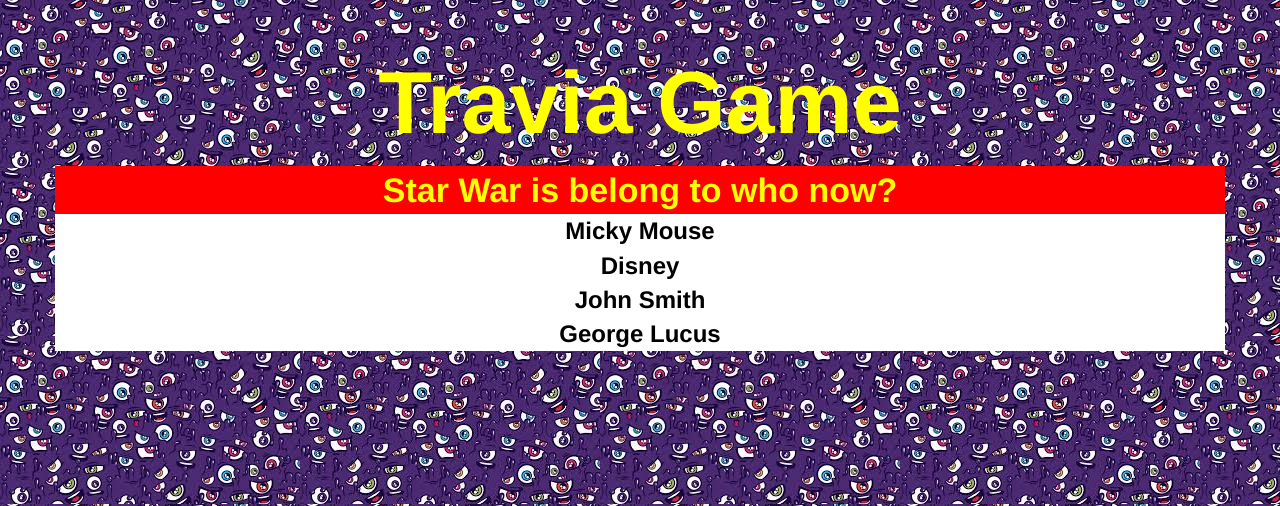
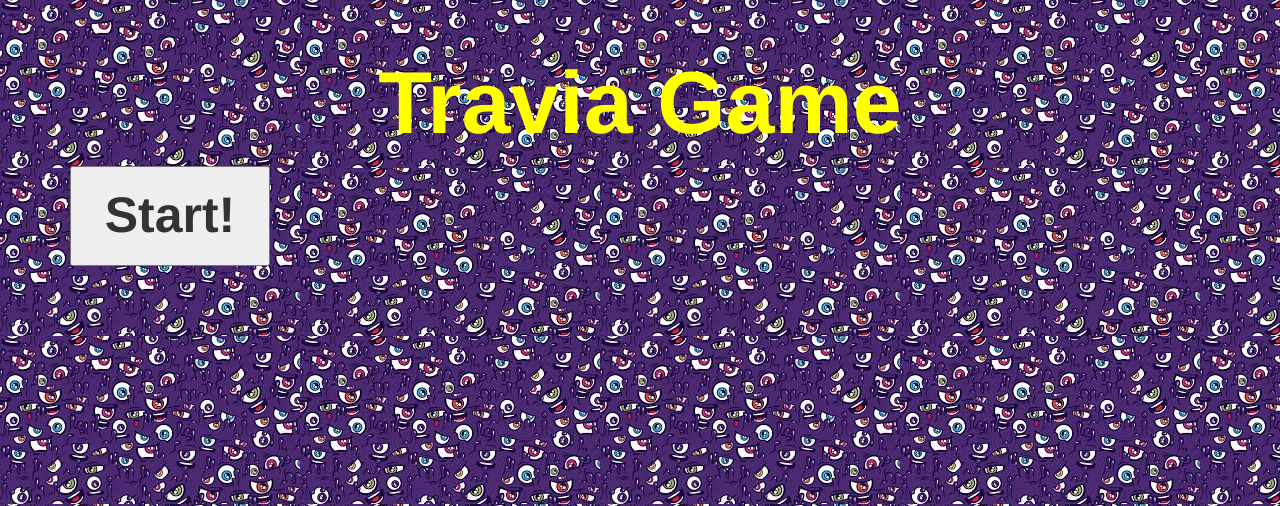
Before and after one commit to RickWLee/TriviaGame, a PHP site: page / in a window 1280 px wide. Shown: the top 506 px of the page. Run offline with PHP 8.4, Linux system fonts and the light colour scheme; some libraries are stand-ins or nearby versions.

Commit message:
create Start button

```diff
--- a/assets/css/style.css
+++ b/assets/css/style.css
@@ -37,3 +37,13 @@ header {
 
 
 }
+
+#start{
+
+	font-size: 50px;
+	font-weight: bolder;
+	width: 200px;
+	height: 100px;
+
+
+}
--- a/assets/javascript/app.js
+++ b/assets/javascript/app.js
@@ -54,31 +54,21 @@ $( document ).ready(function() {
 
 // Asking question with list of choices
 
+// $('#correct, #incorrect').hide();
+// $('#results').hide();
+
+
+
+	$('#quiz').hide();
+	$('#start').on('click', start);
+
 	Ask();
 
-// User will select the choice and the answer will be compared with correct answer
 
-	function SelectAns(){
-		$(".choice_ans").click("click",function() {
-
-		 	var result=$(this).data('select');
-
-		 	if (QnA[currentQindex].answer==result){
-		 		guessCorrect++;
-		 		console.log('Correct guess = '+ guessCorrect);
-		 		currentQindex++;
-		 	} else {
-		 		guessWrong++;
-		 		console.log('Incorrect guess = ' +guessWrong);
-				currentQindex++;
-		 	}
-
-
-		console.log(currentQindex);
-
-		});
-
-	}
+	function start() {
+    	$('#start').hide();
+    	$('#quiz').show();
+		}
 
 	function Ask(){
 
@@ -96,8 +86,34 @@ $( document ).ready(function() {
 
 			SelectAns();
 
+		}
 
-		}
+// User will select the choice and the answer will be compared with correct answer
+
+	function SelectAns(){
+		$(".choice_ans").click("click",function() {
+
+		 	var result=$(this).data('select');
+
+		 	if (QnA[currentQindex].answer==result){
+		 		guessCorrect++;
+		 		console.log('Correct guess = '+ guessCorrect);
+		 		currentQindex++;
+
+		 	} else {
+		 		guessWrong++;
+		 		console.log('Incorrect guess = ' +guessWrong);
+				currentQindex++;
+		 	}
+
+		console.log(currentQindex);
+
+		});
+
+	}
+
+
+
 
 
 
--- a/index.html
+++ b/index.html
@@ -13,13 +13,21 @@
 <body class="bgimage">
 
 <div class="container">
+
+<
 <br>
 <br>
 	<div class=row>
 		<header class="col-md-12">Travia Game</header>
+			<div class="col-md-12">
+				<button id="start">Start!</button>
+			</div>
+
 	</div>
+<form id=quiz>
+
 		<!-- trivia game starts in this section -->
-	<div class=row  >
+	<div class=row>
 		<!-- list question div -->
 		<div class="col-md-12" id="TQ"></div>
 		<!-- list choices div-->
@@ -28,6 +36,8 @@
 		<div class="col-md-12" id="TAns"></div>
 		<!-- Timer here -->
 		<div class="col-md-12" id="listTimer"></div>
+
+
 		<!-- result of the game for number of win and loss -->
 		<div class="col-md-12" id="Report"></div>
 		<!-- Game Reset -->
@@ -36,7 +46,7 @@
 	</div>
 
 		<!-- end here for trivia game -->
-
+		</form>
 	</div>
 </div>
 
```
